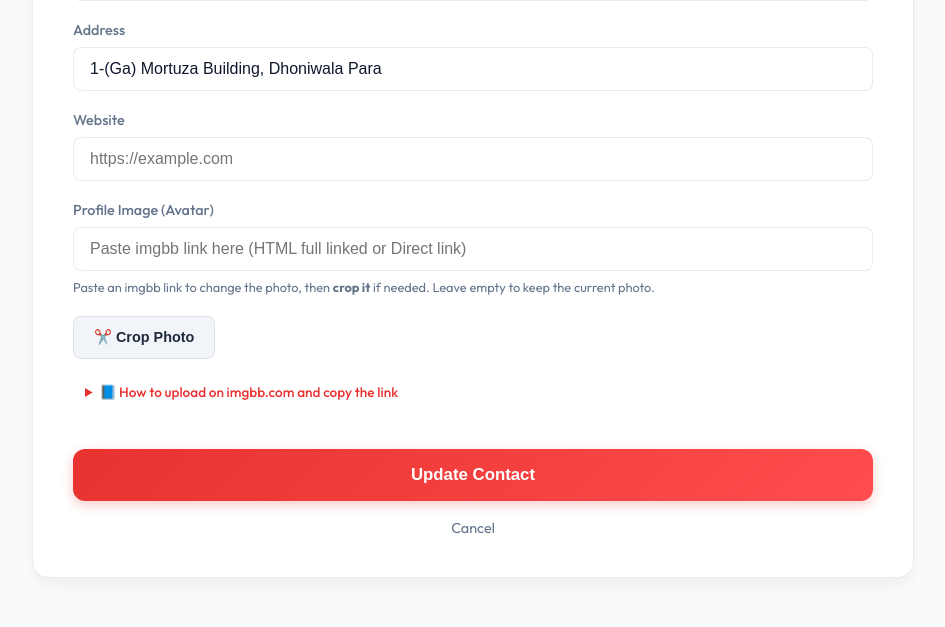
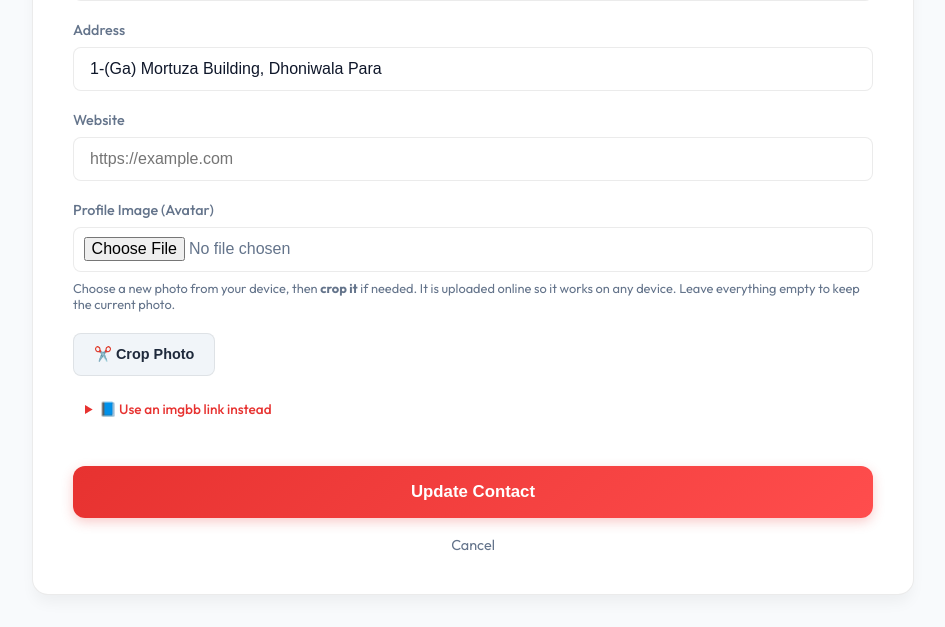
Before and after one commit to Ashraful7679/QR-Code-Generator, a Flask app: a page that uses templates/edit.html in a window 1280 px wide. Shown: the part 1101-1728 px from the top of the page, without its empty margins (167-1112 px from the left). Before the commit the page ends 1679 px from the top, so only its background shows below. Run offline with Flask 3, Linux system fonts and the light colour scheme; a user stored in the database is signed in; data comes from the database, SQL or seed files in the repository; both versions use the stored data as it was after the commit; some libraries are stand-ins or nearby versions.

Commit message:
direct image upload

```diff
--- a/templates/edit.html
+++ b/templates/edit.html
@@ -72,7 +72,7 @@
         </div>
 
         <div class="form-group">
-            <label for="profile_image_url">Profile Image (Avatar)</label>
+            <label for="profile_image_file">Profile Image (Avatar)</label>
             {% if contact['profile_image'] %}
             <div id="avatar-preview-container" style="margin-top: 10px;">
                 <p style="font-size: 0.8rem; color: var(--text-muted);">Current photo:</p>
@@ -86,30 +86,30 @@
                     style="width: 100px; height: 100px; border-radius: 50%; object-fit: cover; border: 2px solid var(--primary-color);">
             </div>
             {% endif %}
-            <input type="url" id="profile_image_url" name="profile_image_url" autocomplete="off"
-                placeholder="Paste imgbb link here (HTML full linked or Direct link)"
-                value="{{ contact['profile_image'] if contact['profile_image'] and contact['profile_image'].startswith(('http://', 'https://')) else '' }}">
+            <input type="file" id="profile_image_file" accept="image/*"
+                style="width: 100%; padding: 0.6rem; border-radius: 8px; border: 1px solid var(--border-color); background: var(--input-bg); color: var(--text-muted);">
+            <p style="font-size: 0.8rem; color: var(--text-muted); margin-top: 8px;">Choose a new photo from your
+                device, then <strong>crop it</strong> if needed. It is uploaded online so it works on any device. Leave
+                everything empty to keep the current photo.</p>
             <input type="hidden" name="cropped_image_base64" id="cropped_image_base64">
-            <p style="font-size: 0.8rem; color: var(--text-muted); margin-top: 8px;">Paste an imgbb link to change the
-                photo, then <strong>crop it</strong> if needed. Leave empty to keep the current photo.</p>
             <button type="button" id="open-crop" class="btn-secondary" style="margin-top: 0.5rem;">✂️ Crop
                 Photo</button>
 
             <details style="margin-top: 0.75rem; background: rgba(255, 255, 255, 0.05); padding: 0.75rem; border-radius: 8px;">
                 <summary style="cursor: pointer; font-size: 0.85rem; color: var(--primary-color); font-weight: 500;">
-                    📘 How to upload on imgbb.com and copy the link</summary>
+                    📘 Use an imgbb link instead</summary>
                 <ol style="margin: 0.75rem 0 0; padding-left: 1.25rem; font-size: 0.85rem; color: var(--text-muted); line-height: 1.6;">
                     <li>On your computer/phone, go to <a href="https://imgbb.com" target="_blank"
                             rel="noopener" style="color: var(--primary-color);">imgbb.com</a></li>
                     <li>Click <strong>Upload</strong> or <strong>Start uploading</strong> and choose your photo</li>
                     <li>After it uploads, scroll down to the <strong>Embed codes</strong> section</li>
-                    <li>Click <strong>HTML full linked</strong> — it gives a code like
-                        <code style="font-size: 0.8rem;">&lt;a href="https://imgbb.com/"&gt;&lt;img src="https://i.ibb.co.com/ABCD/img.png"&gt;&lt;/a&gt;</code>
-                    </li>
-                    <li>Copy the <strong>entire code</strong> and paste it in the box above — the image link is picked
-                        out automatically. (A Direct link also works.)</li>
-                    <li>Click <strong>✂️ Crop Photo</strong> to adjust the image before saving.</li>
+                    <li>Click <strong>HTML full linked</strong>, copy the <strong>entire code</strong> and paste it
+                        below — the image link is picked out automatically. (A Direct link also works.)</li>
                 </ol>
+                <input type="url" id="profile_image_url" name="profile_image_url" autocomplete="off"
+                    placeholder="Paste your imgbb link here (HTML full linked or Direct link)..."
+                    value="{{ contact['profile_image'] if contact['profile_image'] and contact['profile_image'].startswith(('http://', 'https://')) else '' }}"
+                    style="margin-top: 0.75rem;">
             </details>
         </div>
 
@@ -142,6 +142,7 @@
 
 <script>
     let cropper;
+    const fileInput = document.getElementById('profile_image_file');
     const urlInput = document.getElementById('profile_image_url');
     const cropperModal = document.getElementById('cropperModal');
     const cropperImage = document.getElementById('cropper-image');
@@ -149,7 +150,7 @@
     const previewContainer = document.getElementById('avatar-preview-container');
     const previewImage = document.getElementById('avatar-preview');
     const cropButton = document.getElementById('open-crop');
-    let currentImageUrl = null;
+    let currentImageSource = {{ contact['profile_image'] | tojson }};
 
     function extractImageUrl(value) {
         const match = /src=["']([^"']+)["']/.exec(value || '');
@@ -160,18 +161,35 @@
         return '/fetch-image?url=' + encodeURIComponent(url);
     }
 
-    // Pre-fill the "current" image from an existing external link
+    // Direct upload: pick a photo from the device (works offline, no proxy needed)
+    fileInput.addEventListener('change', function () {
+        const file = fileInput.files && fileInput.files[0];
+        if (!file) return;
+        const reader = new FileReader();
+        reader.onload = function (e) {
+            currentImageSource = e.target.result;
+            urlInput.value = '';
+            croppedInput.value = currentImageSource;
+            previewImage.src = currentImageSource;
+            previewContainer.style.display = 'block';
+        };
+        reader.readAsDataURL(file);
+    });
+
+    // When a link is pasted, remember the clean image URL and reset any crop
     urlInput.addEventListener('input', function () {
-        currentImageUrl = extractImageUrl(urlInput.value);
-        if (currentImageUrl) {
+        currentImageSource = extractImageUrl(urlInput.value);
+        if (currentImageSource) {
             croppedInput.value = '';
         }
     });
 
+    // Fetch the pasted link through the proxy and show a preview as soon as a
+    // valid link is provided (also on paste/blur, not only while typing)
     urlInput.addEventListener('change', function () {
         const imgUrl = extractImageUrl(urlInput.value);
         if (!/^https?:\/\//i.test(imgUrl)) return;
-        currentImageUrl = imgUrl;
+        currentImageSource = imgUrl;
         croppedInput.value = '';
         previewImage.onerror = function () {
             previewContainer.style.display = 'none';
@@ -183,8 +201,8 @@
     });
 
     cropButton.addEventListener('click', function () {
-        if (!currentImageUrl || !/^https?:\/\//i.test(currentImageUrl)) {
-            alert('Paste an imgbb link above first.');
+        if (!currentImageSource) {
+            alert('Choose a photo or paste an imgbb link above first.');
             return;
         }
         cropperImage.onload = function () {
@@ -204,7 +222,11 @@
                 toggleDragModeOnDblclick: false,
             });
         };
-        cropperImage.src = proxiedSrc(currentImageUrl);
+        if (currentImageSource.indexOf('data:') === 0) {
+            cropperImage.src = currentImageSource;
+        } else {
+            cropperImage.src = proxiedSrc(currentImageSource);
+        }
         cropperModal.style.display = 'block';
     });
 
```
Also changed, not shown: templates/index.html (+41 -22 lines), contacts.db.
